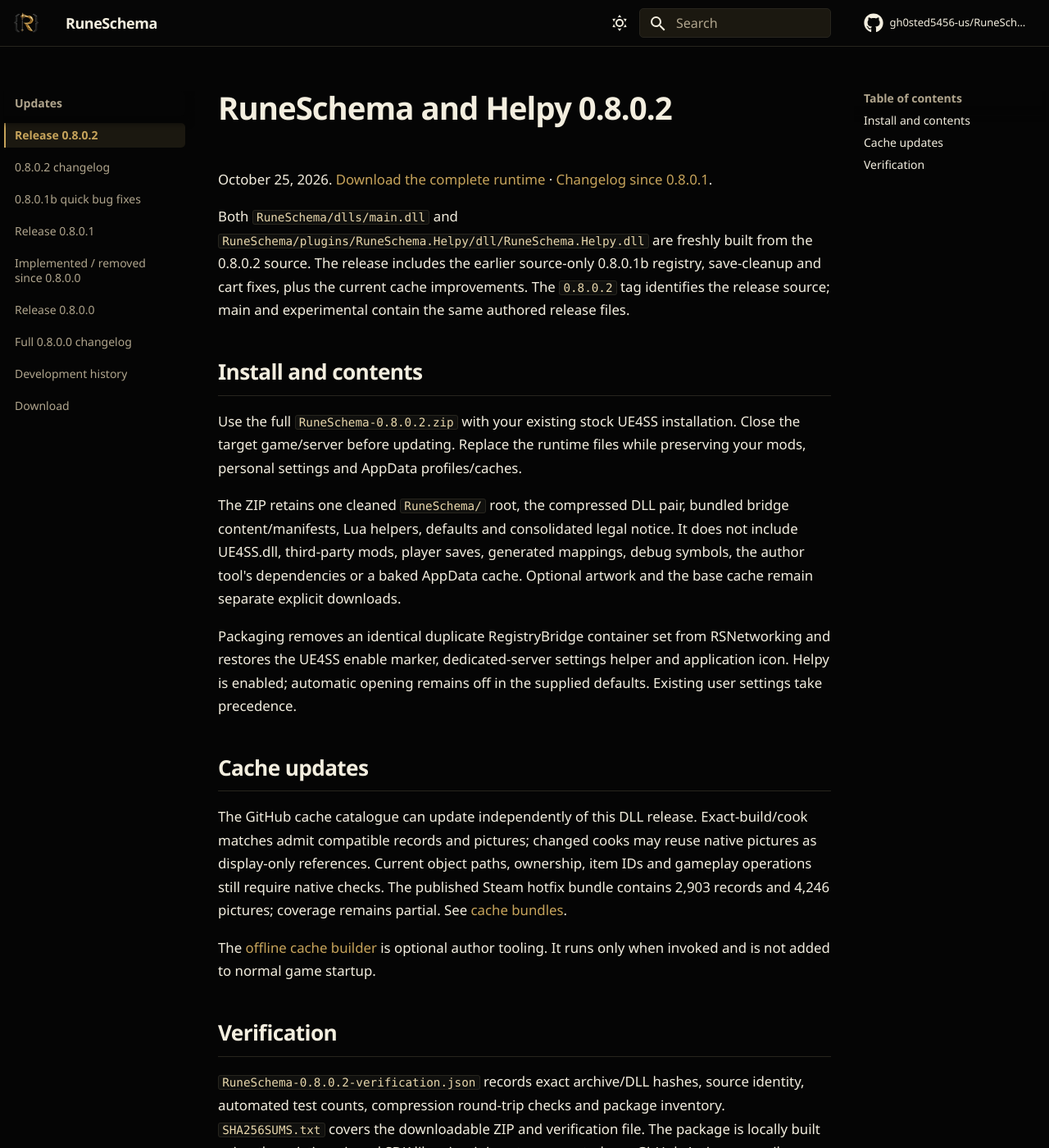
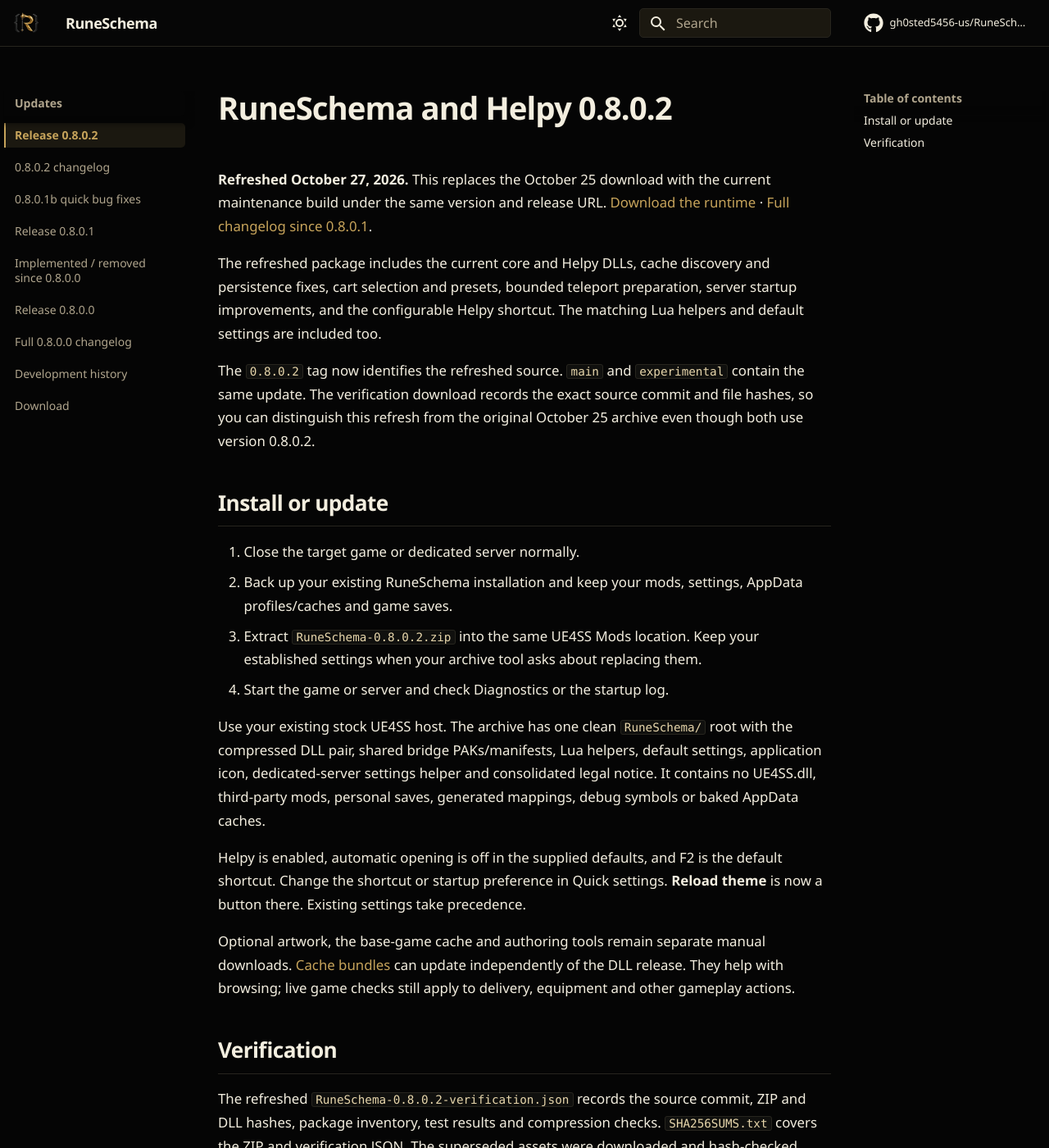
Before and after one commit to gh0sted5456-us/RuneSchema, an MkDocs documentation site: the page built from docs/RELEASE-0.8.0.2.md, in a window 1280 px wide and 1400 px high. Shown: the whole window at 82% size. Built offline with MkDocs 1.6.1 and Material for MkDocs 9.7.7, drawn with Linux system fonts in a browser that asks for light colours; comment, search, counter and statistics services are not loaded; some of the changed text lies outside the part shown.

Commit message:
Refresh the 0.8.0.2 release with the verified maintenance build

```diff
--- a/docs/HELPY-MAP-TRAVEL.md
+++ b/docs/HELPY-MAP-TRAVEL.md
@@ -1,6 +1,6 @@
 # Helpy map travel
 
-In the October 27 source maintenance update, map action panels open in the center of Helpy. Their headings, coordinates
+In the October 27 maintenance refresh, map action panels open in the center of Helpy. Their headings, coordinates
 and mode controls are centered; search fields and player selectors fill the
 available form width. Long content scrolls inside the panel, with the action
 button retained below it. Dialogs and floating tools open centered and can
--- a/docs/RELEASE-0.8.0.2.md
+++ b/docs/RELEASE-0.8.0.2.md
@@ -1,58 +1,65 @@
 # RuneSchema and Helpy 0.8.0.2
 
-October 25, 2026. [Download the complete runtime](https://github.com/gh0sted5456-us/RuneSchema/releases/tag/0.8.0.2)
-· [Changelog since 0.8.0.1](CHANGELOG-0.8.0.2.md).
+**Refreshed October 27, 2026.** This replaces the October 25 download with the
+current maintenance build under the same version and release URL.
+[Download the runtime](https://github.com/gh0sted5456-us/RuneSchema/releases/tag/0.8.0.2)
+· [Full changelog since 0.8.0.1](CHANGELOG-0.8.0.2.md).
 
-Both `RuneSchema/dlls/main.dll` and
-`RuneSchema/plugins/RuneSchema.Helpy/dll/RuneSchema.Helpy.dll` are freshly built
-from the 0.8.0.2 source. The release includes the earlier source-only 0.8.0.1b
-registry, save-cleanup and cart fixes, plus the current cache improvements.
-The `0.8.0.2` tag identifies the release source; main and experimental contain
-the same authored release files.
+The refreshed package includes the current core and Helpy DLLs, cache discovery
+and persistence fixes, cart selection and presets, bounded teleport preparation,
+server startup improvements, and the configurable Helpy shortcut. The matching
+Lua helpers and default settings are included too.
 
-## Install and contents
+The `0.8.0.2` tag now identifies the refreshed source. `main` and `experimental`
+contain the same update. The verification download records the exact source
+commit and file hashes, so you can distinguish this refresh from the original
+October 25 archive even though both use version 0.8.0.2.
 
-Use the full `RuneSchema-0.8.0.2.zip` with your existing stock UE4SS installation.
-Close the target game/server before updating. Replace the runtime files while
-preserving your mods, personal settings and AppData profiles/caches.
+## Install or update
 
-The ZIP retains one cleaned `RuneSchema/` root, the compressed DLL pair,
-bundled bridge content/manifests, Lua helpers, defaults and consolidated legal
-notice. It does not include UE4SS.dll, third-party mods, player saves, generated
-mappings, debug symbols, the author tool's dependencies or a baked AppData cache.
-Optional artwork and the base cache remain separate explicit downloads.
+1. Close the target game or dedicated server normally.
+2. Back up your existing RuneSchema installation and keep your mods, settings,
+   AppData profiles/caches and game saves.
+3. Extract `RuneSchema-0.8.0.2.zip` into the same UE4SS Mods location. Keep your
+   established settings when your archive tool asks about replacing them.
+4. Start the game or server and check Diagnostics or the startup log.
 
-Packaging removes an identical duplicate RegistryBridge container set from
-RSNetworking and restores the UE4SS enable marker, dedicated-server settings
-helper and application icon. Helpy is enabled; automatic opening remains off
-in the supplied defaults. Existing user settings take precedence.
+Use your existing stock UE4SS host. The archive has one clean `RuneSchema/`
+root with the compressed DLL pair, shared bridge PAKs/manifests, Lua helpers,
+default settings, application icon, dedicated-server settings helper and
+consolidated legal notice. It contains no UE4SS.dll, third-party mods, personal
+saves, generated mappings, debug symbols or baked AppData caches.
 
-## Cache updates
+Helpy is enabled, automatic opening is off in the supplied defaults, and F2 is
+the default shortcut. Change the shortcut or startup preference in Quick settings.
+**Reload theme** is now a button there. Existing settings take precedence.
 
-The GitHub cache catalogue can update independently of this DLL release.
-Exact-build/cook matches admit compatible records and pictures; changed cooks
-may reuse native pictures as display-only references. Current object paths,
-ownership, item IDs and gameplay operations still require native checks.
-The published Steam hotfix bundle contains 2,903 records and 4,246 pictures;
-coverage remains partial. See [cache bundles](CACHE-BUNDLES.md).
-
-The [offline cache builder](modders/offline-helpy-cache.md) is optional author
-tooling. It runs only when invoked and is not added to normal game startup.
+Optional artwork, the base-game cache and authoring tools remain separate
+manual downloads. [Cache bundles](CACHE-BUNDLES.md) can update independently
+of the DLL release. They help with browsing; live game checks still apply to
+delivery, equipment and other gameplay actions.
 
 ## Verification
 
-`RuneSchema-0.8.0.2-verification.json` records exact archive/DLL hashes, source
-identity, automated test counts, compression round-trip checks and package
-inventory. `SHA256SUMS.txt` covers the downloadable ZIP and verification file.
-The package is locally built using the existing pinned SDK libraries; it is
-not represented as a GitHub Actions compiler artifact. Compiler timestamps
-and dependency environments can prevent bit-for-bit reproduction.
+The refreshed `RuneSchema-0.8.0.2-verification.json` records the source commit,
+ZIP and DLL hashes, package inventory, test results and compression checks.
+`SHA256SUMS.txt` covers the ZIP and verification JSON. The superseded assets
+were downloaded and hash-checked before replacement.
 
-Automated tests and isolated plugin startup are not live gameplay or frame-time
-measurements. Historical releases and tags remain intact.
+- 248 core tests and 109 Helpy tests passed for the maintenance DLL pair.
+- Quick settings was checked at 1280×900, 960×700 and 760×560.
+- Both compressed DLLs passed integrity and decompression comparisons.
+- The compressed Helpy plugin boundary passed without opening a game.
+- Documentation links and anchors were checked across 108 rendered pages.
+- The DLLs were installed and independently hash/version-verified on Steam,
+  Game Pass and the dedicated server, with backups.
 
-Validation passed 243 native contracts and all 103 Helpy contracts, plus the
-compressed Helpy startup checks, 286-symbol UE4SS import checks against Steam,
-Game Pass and server hosts, and strict documentation/link checks across 108
-pages. Two cache fixtures required shorter temporary directories to stay
-within Windows path limits; no production behavior was changed for that run.
+The DLLs are locally built and verified, rather than GitHub Actions compiler
+artifacts. Exact bit-for-bit rebuilding depends on the toolchain and dependencies.
+The final hotkey build has not received an in-game gameplay test; automated
+checks do not measure frame times or establish every mod's compatibility.
+
+Registry-ID alignment remains experimental and disabled by default. Isolated
+Game Pass tests covered world entry, reconnect, one item replication and one
+recipe-ID notification; complete crafting and simultaneous authenticated-client
+gameplay remain unverified. See the changelog for the full scope.
```
Also changed, not shown: docs/CHANGELOG-0.8.0.2.md (+5 -5 lines), docs/CURRENT-RELEASE.md (+9 -9 lines), docs/index.md (+2 -2 lines), docs/modders/offline-helpy-cache.md (+3 -2 lines).
